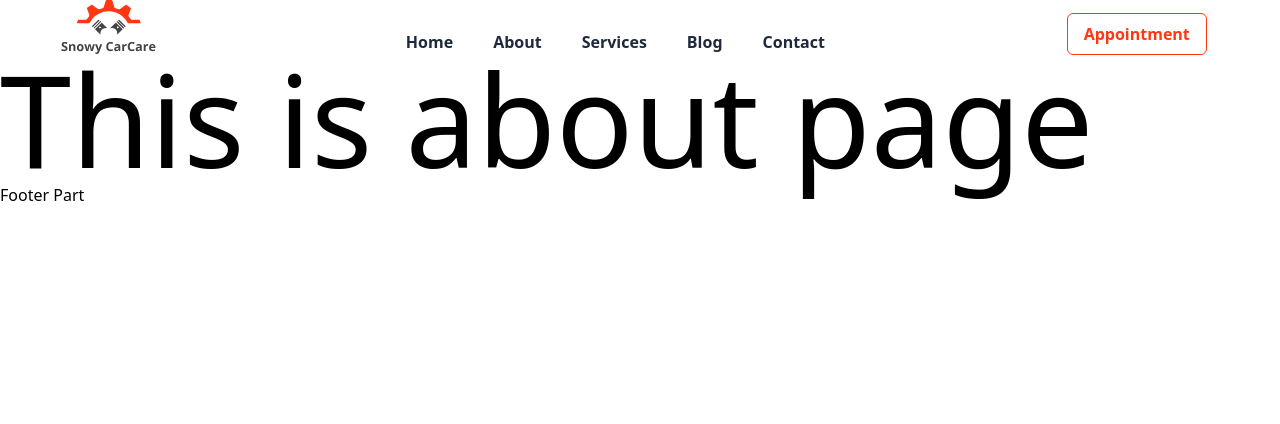
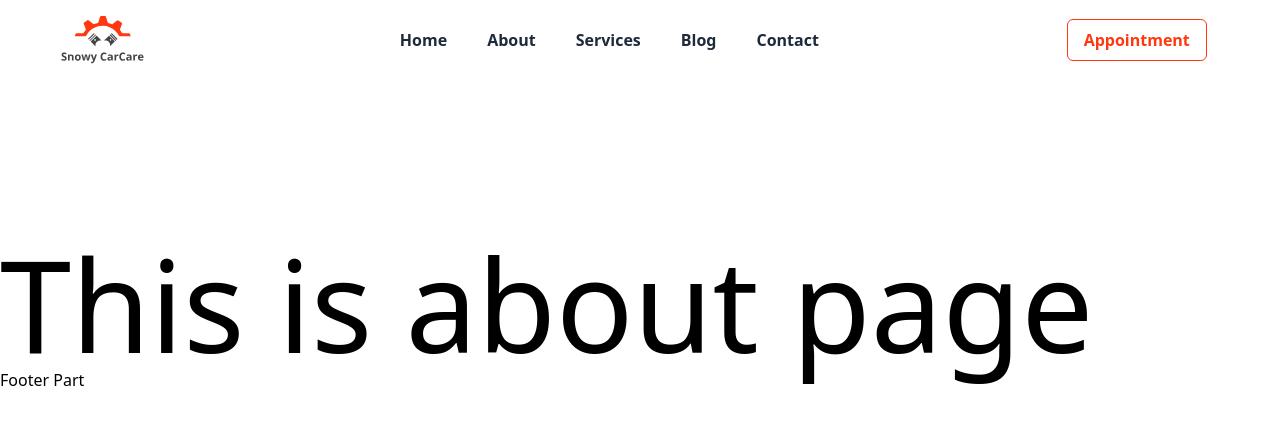
Before and after one commit to ataullah1/Snowy-CareCare, a React (Vite) app: page /about in a window 1280 px wide. Shown: the top 424 px of the page. Built offline with nearby package versions, Linux system fonts and the light colour scheme.

Commit message:
Error page Added

```diff
--- a/src/Components/Nav/Nav.jsx
+++ b/src/Components/Nav/Nav.jsx
@@ -3,7 +3,6 @@ import logo from '../../assets/logo.svg';
 import { IoIosArrowForward } from 'react-icons/io';
 import { IoClose } from 'react-icons/io5';
 import { MdMenu } from 'react-icons/md';
-import { Tooltip } from 'react-tooltip';
 import { useState } from 'react';
 
 const Nav = () => {
@@ -12,9 +11,8 @@ const Nav = () => {
   // console.log(hover);
   return (
     <div className="">
-      <Tooltip id="my-tooltip" />
-      <div className="w-11/12 mx-auto max-w-[1700px]">
-        <div className=" navbar flex items-end flex-col md:flex-row md:justify-between">
+      <div className="w-11/12 mx-auto max-w-[1700px] mt-4">
+        <div className=" navbar flex items-center flex-col md:flex-row md:justify-between">
           <div className="navbar-start flex items-center flex-row-reverse justify-between w-full md:w-auto md:flex-row">
             <div className="flex gap-4 items-center">
               <div className="relative dropdown">
@@ -85,7 +83,7 @@ const Nav = () => {
               to={'/'}
               className="text-3xl font-extrabold bg-white px-2 rounded-full"
             >
-              <img className="h-12 lg:h-[55px]" src={logo} alt="" />
+              <img className="h-10 md:h-12" src={logo} alt="" />
             </Link>
           </div>
           {/* Learge screen Menu  */}
--- a/src/Pages/About/About.jsx
+++ b/src/Pages/About/About.jsx
@@ -1,7 +1,7 @@
 const About = () => {
   return (
     <div>
-      <h1 className="text-9xl">This is about page </h1>
+      <h1 className="text-9xl pt-44">This is about page </h1>
     </div>
   );
 };
--- /dev/null
+++ b/src/Pages/Error/Error.jsx
@@ -0,0 +1,14 @@
+import { Link } from 'react-router-dom';
+import err from '../../assets/error.png';
+const Error = () => {
+  return (
+    <div className="min-h-screen w-full flex flex-col items-center justify-center">
+      <img src={err} alt="" />
+      <Link to={'/'} className="py-2 px-5 mt-10 font-semibold border border-primeryColor rounded-md  text-primeryColor">
+        Go to home
+      </Link>
+    </div>
+  );
+};
+
+export default Error;
--- a/src/Routes/Route.jsx
+++ b/src/Routes/Route.jsx
@@ -2,11 +2,13 @@ import { createBrowserRouter } from 'react-router-dom';
 import Root from '../Root/Root';
 import Home from '../Pages/Home/Home';
 import About from '../Pages/About/About';
+import Error from '../Pages/Error/Error';
 
 const Route = createBrowserRouter([
   {
     path: '/',
     element: <Root />,
+    errorElement: <Error />,
     children: [
       { path: '/', element: <Home /> },
       { path: '/about', element: <About /> },
```
Also changed, not shown: src/assets/error.png (added), 1 other file (tests, documents, lock files or other folders).
